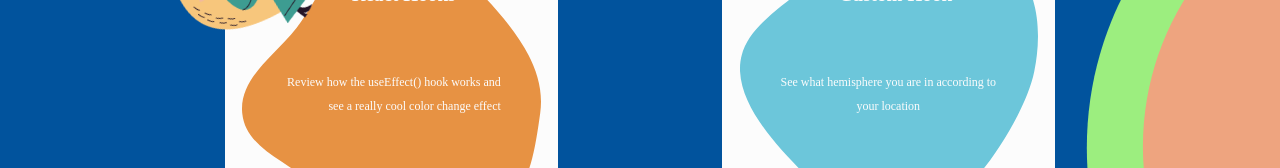
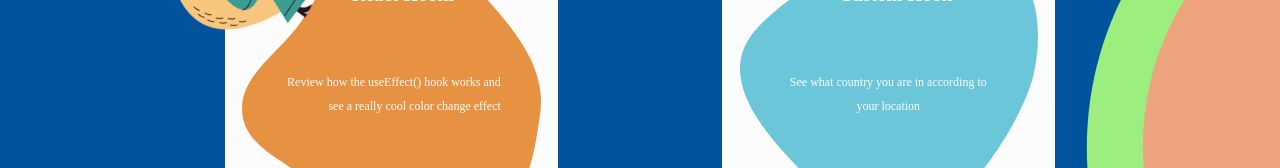
Before and after one commit to GuilhermeAgostin/Unlock-Advanced-React, a React (Vite) app in the folder unlock-advanced-react/: page /topics in a window 1280 px wide. Shown: the part 454-622 px from the top of the page. Built offline with nearby package versions, Linux system fonts and the light colour scheme; a web font is replaced by a local one.

Commit message:
fix: change text explanation to access the custom hooks topic

```diff
--- a/unlock-advanced-react/src/pages/Topics/Topics.jsx
+++ b/unlock-advanced-react/src/pages/Topics/Topics.jsx
@@ -58,7 +58,7 @@ export const TopicsList = [
   },
   {
     title: "Custom Hook",
-    text: "See what hemisphere you are in according to your location",
+    text: "See what country you are in according to your location",
     textAlign: "center",
     navigateTo: "create-my-own-custom-hook",
     image: Reading3,
```
